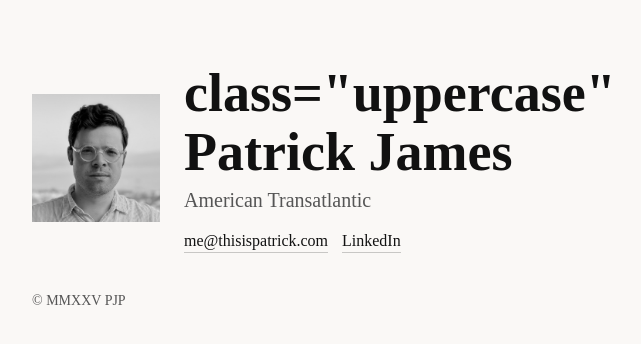
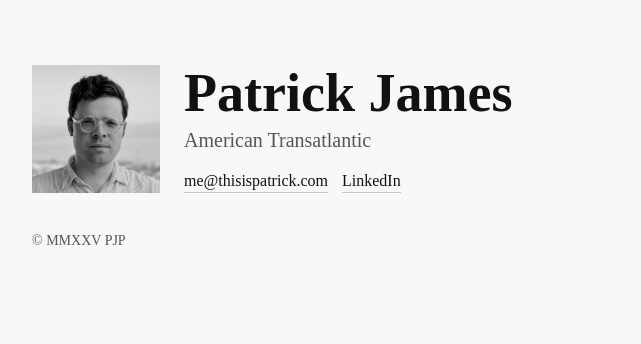
Before and after one commit to pjp-transat/thisispatrick.com, a plain HTML site: page index.html in a window 1280 px wide. Shown: the whole page, without its empty margins (228-869 px from the left). Drawn offline with Linux system fonts and the light colour scheme.

Commit message:
fix from prev

```diff
--- a/index.html
+++ b/index.html
@@ -66,7 +66,7 @@
     <header>
       <img src="/photo_bw.jpg" alt="Headshot of Patrick" />
       <div>
-        <h1> class="uppercase" Patrick James</h1>
+        <h1 class="uppercase">Patrick James</h1>
         <p class="subtitle">American Transatlantic</p>
         <nav class="links" aria-label="Contact links">
           <a class="link" href="mailto:me@thisispatrick.com">me@thisispatrick.com</a>
```
